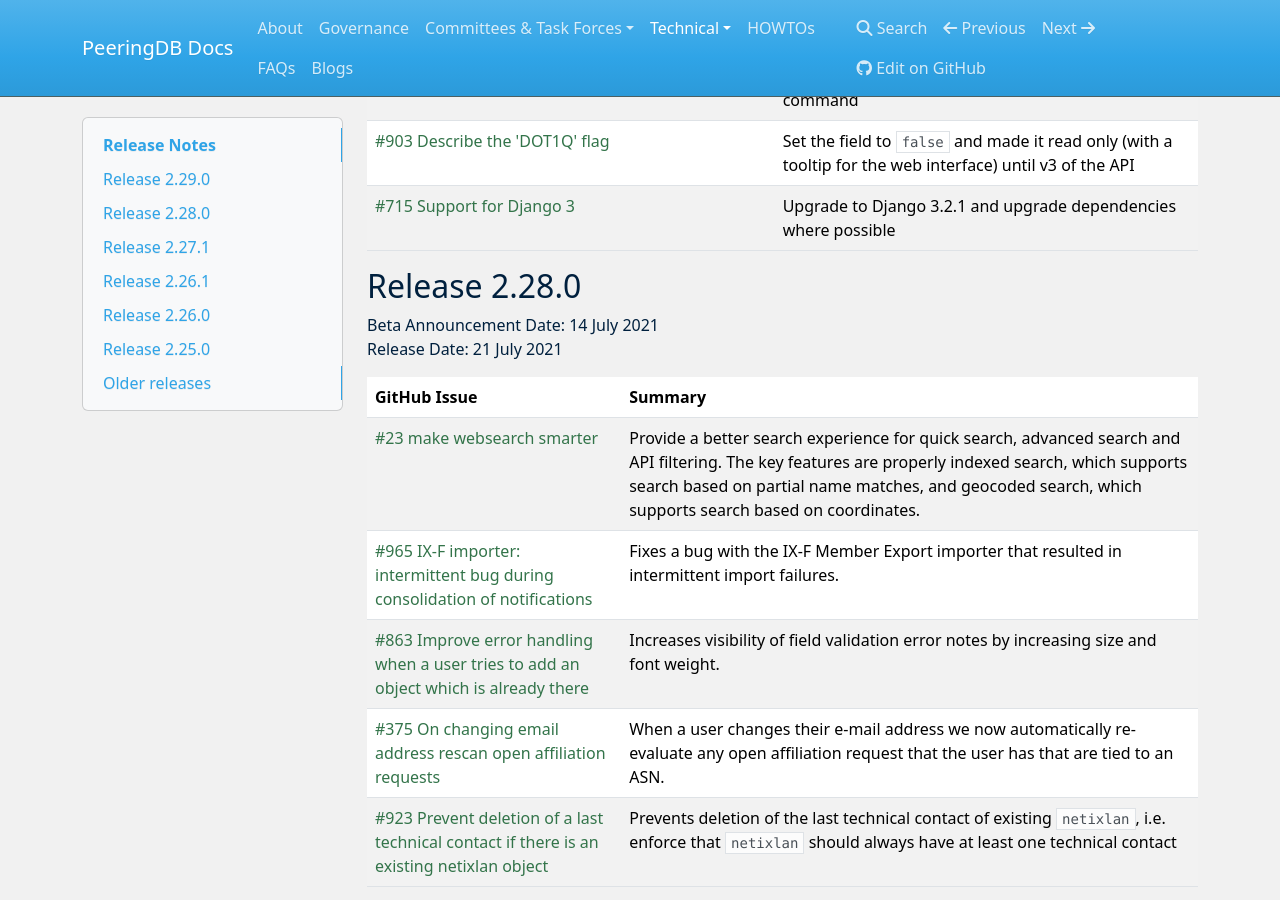
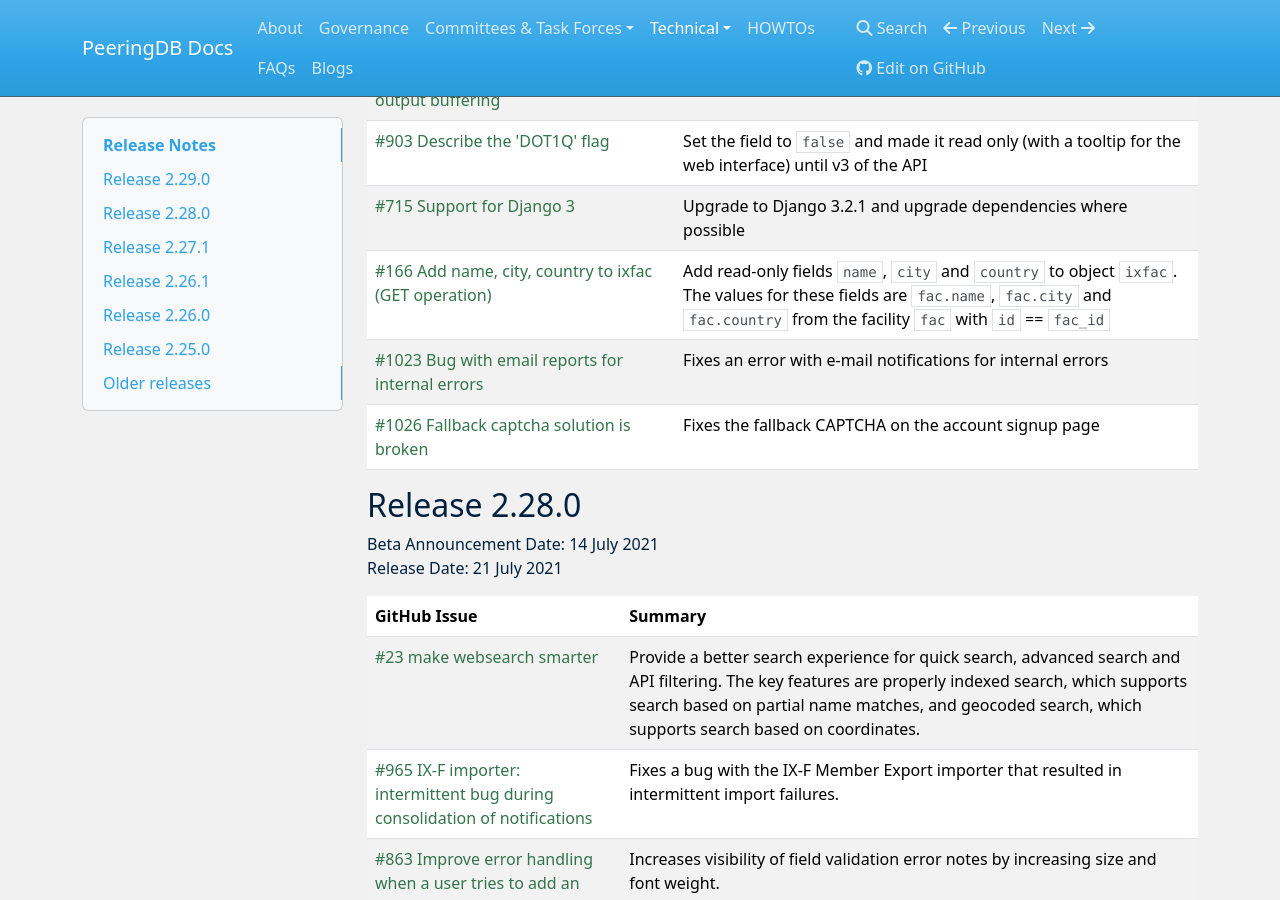
Before and after one commit to peeringdb/docs, an MkDocs documentation site: the page built from docs/release_notes/index.md, in a window 1280 px wide and 900 px high, scrolled down 545 px. Built offline with MkDocs 1.6.1, drawn with Linux system fonts in a browser that asks for light colours; nearby versions of some CDN libraries.

Commit message:
Update release notes for 2.29.0 production release
Additional issues were completed between beta and production for 2.29.0

```diff
--- a/docs/release_notes/index.md
+++ b/docs/release_notes/index.md
@@ -17,6 +17,10 @@
 | [#967 IX-F Importer: fix command output buffering ](https://github.com/peeringdb/peeringdb/issues/967) | Improve handling of output from IX-F importer command |
 | [#903 Describe the 'DOT1Q' flag](https://github.com/peeringdb/peeringdb/issues/903) | Set the field to `false` and made it read only (with a tooltip for the web interface) until v3 of the API |
 | [#715 Support for Django 3 ](https://github.com/peeringdb/peeringdb/issues/715) | Upgrade to Django 3.2.1 and upgrade dependencies where possible |
+| [#166 Add name, city, country to ixfac (GET operation) ](https://github.com/peeringdb/peeringdb/issues/166) | Add read-only fields `name`, `city` and `country` to object `ixfac`. The values for these fields are `fac.name`, 	`fac.city	` and 	`fac.country` from the facility `fac` with `id` == `fac_id` |
+| [#1023 Bug with email reports for internal errors ](https://github.com/peeringdb/peeringdb/issues/1023) | Fixes an error with e-mail notifications for internal errors |
+| [#1026 Fallback captcha solution is broken ](https://github.com/peeringdb/peeringdb/issues/1026) | Fixes the fallback CAPTCHA on the account signup page |
+
 
 ## Release 2.28.0
 
```
